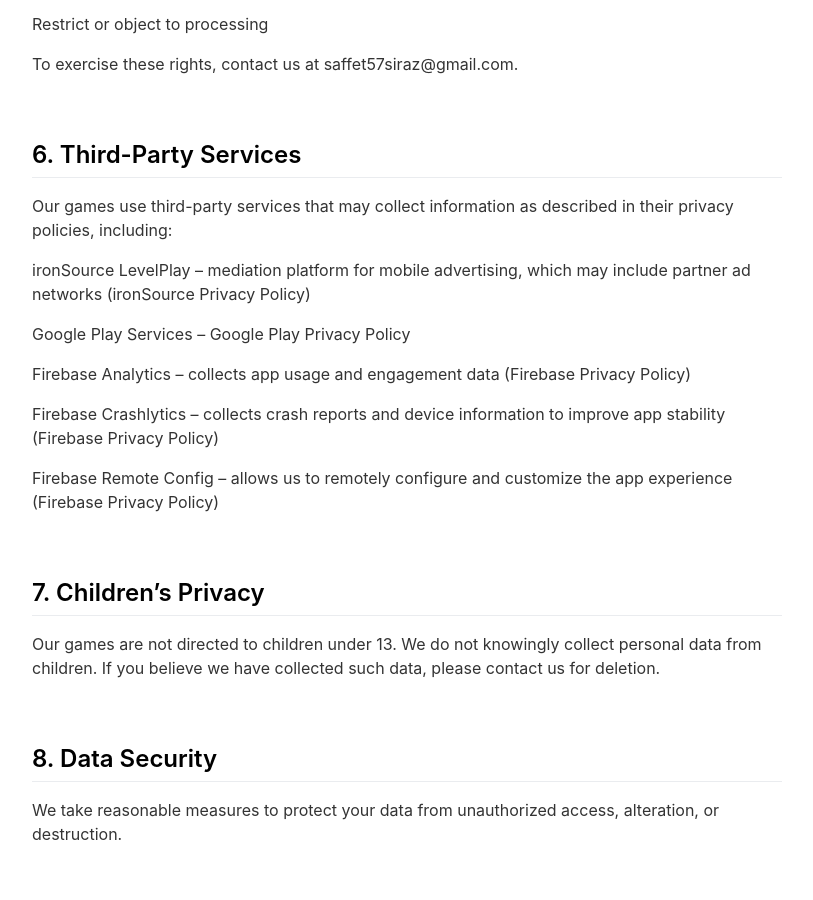
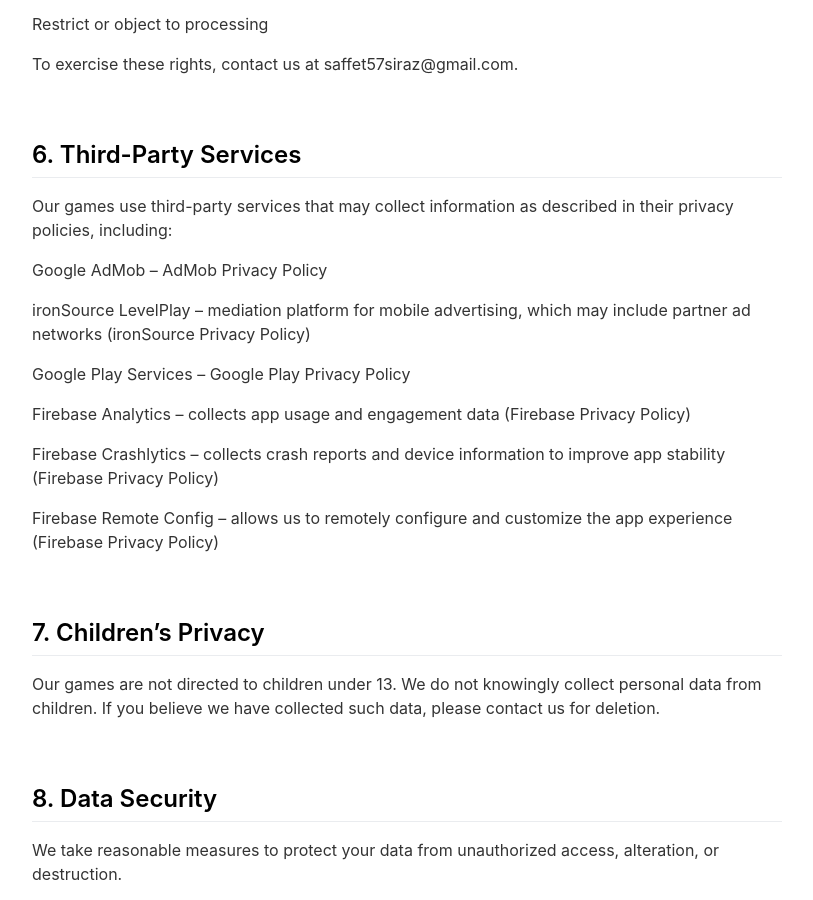
Before and after one commit to saffetsiraz/Games, a Jekyll site: the page built from _pages/privacypolicy.md, in a window 1280 px wide and 900 px high, scrolled down 1983 px. Shown: the whole window, without its empty margins (233-1046 px from the left). Built offline with Jekyll 4.4.1, drawn with Linux system fonts in a browser that asks for light colours; nearby versions of some CDN libraries.

Commit message:
Update privacypolicy.md

```diff
--- a/_pages/privacypolicy.md
+++ b/_pages/privacypolicy.md
@@ -87,6 +87,8 @@
 ## 6. Third-Party Services
 Our games use third-party services that may collect information as described in their privacy policies, including:
 
+Google AdMob – AdMob Privacy Policy
+
 ironSource LevelPlay – mediation platform for mobile advertising, which may include partner ad networks (ironSource Privacy Policy)
 
 Google Play Services – Google Play Privacy Policy
```
